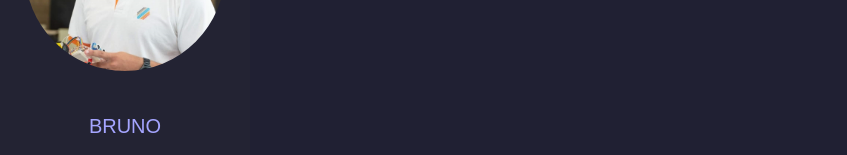
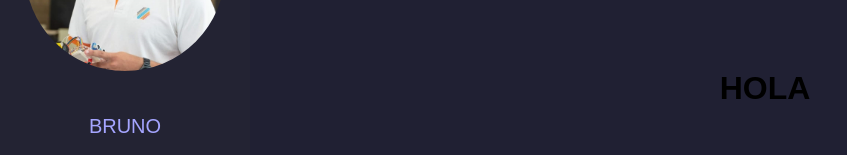
Before and after one commit to bconesta/portfolio-2, a React (Create React App) app: page / in a window 1280 px wide. Shown: the part 312-467 px from the top of the page, without its empty margins (0-847 px from the left). Built offline with nearby package versions, Linux system fonts and the light colour scheme; a web font is replaced by a local one.

Commit message:
pages created

```diff
--- a/src/App.js
+++ b/src/App.js
@@ -1,10 +1,38 @@
+import { useEffect } from 'react';
 import './App.scss';
 import Navbar from './components/Navbar';
 
 export default function App() {
+
+  useEffect(()=>{
+    document.querySelectorAll('.page').forEach((page) =>{
+      console.log(page);
+      page.addEventListener("click", () =>{
+        document.querySelector("#" + page.id + "-nav").class = "selected";
+        console.log(document.querySelector("#" + page.id + "-nav"))
+      }, false)
+    })
+  }, [])
+
+
   return (
     <div className="App">
       <Navbar className="navbar"/>
+      <div className="page initial" id="bruno">
+        <h1>HOLA</h1>
+      </div>
+      <div className="page" id="about">
+
+      </div>
+      <div className="page" id="projects">
+
+      </div>
+      <div className="page" id="education">
+
+      </div>
+      <div className="page" id="contact">
+
+      </div>
     </div>
   );
 }
--- a/src/App.scss
+++ b/src/App.scss
@@ -1,5 +1,9 @@
 @import url('https://fonts.googleapis.com/css2?family=Oswald&display=swap');
 @import url('https://fonts.googleapis.com/css2?family=Signika+Negative&display=swap');
+
+$navbar-width : 250px;
+
+html{scroll-behavior:smooth}
 
 body{
   background-color: #202033;
@@ -8,10 +12,12 @@ body{
 }
 
 .navbar{
-  width: 250px;
+  position: sticky;
+  top: 0;
+  width: $navbar-width;
   height: 100vh;
   background-color: #232333;
-  display: flex;
+  display: inline-flex;
   align-items: center;
   .container{
     text-align: center;
@@ -40,3 +46,13 @@ body{
     }
   }
 }
+.initial{
+  margin-top: -100vh;
+}
+.page{
+  height: 100vh;
+  margin-left: $navbar-width;
+  display: flex;
+  justify-content: center;
+  align-items: center;
+}
--- a/src/components/Navbar.jsx
+++ b/src/components/Navbar.jsx
@@ -10,11 +10,11 @@ export default function Navbar(props) {
           <img src={Bruno} alt="brunoconesta" />
         </div>
         <ul>
-          <li><a href="" className='selected'>BRUNO</a></li>
-          <li><a href="">ABOUT</a></li>
-          <li><a href="">PROJECTS</a></li>
-          <li><a href="">EDUCATION</a></li>
-          <li><a href="">CONTACT</a></li>
+          <li><a href="#bruno" id="bruno-nav" className='selected'>BRUNO</a></li>
+          <li><a href="#about" id="about-nav">ABOUT</a></li>
+          <li><a href="#projects" id="projects-nav">PROJECTS</a></li>
+          <li><a href="#education" id="education-nav">EDUCATION</a></li>
+          <li><a href="#contact" id="contact-nav">CONTACT</a></li>
         </ul>
       </div>
     </div>
```
